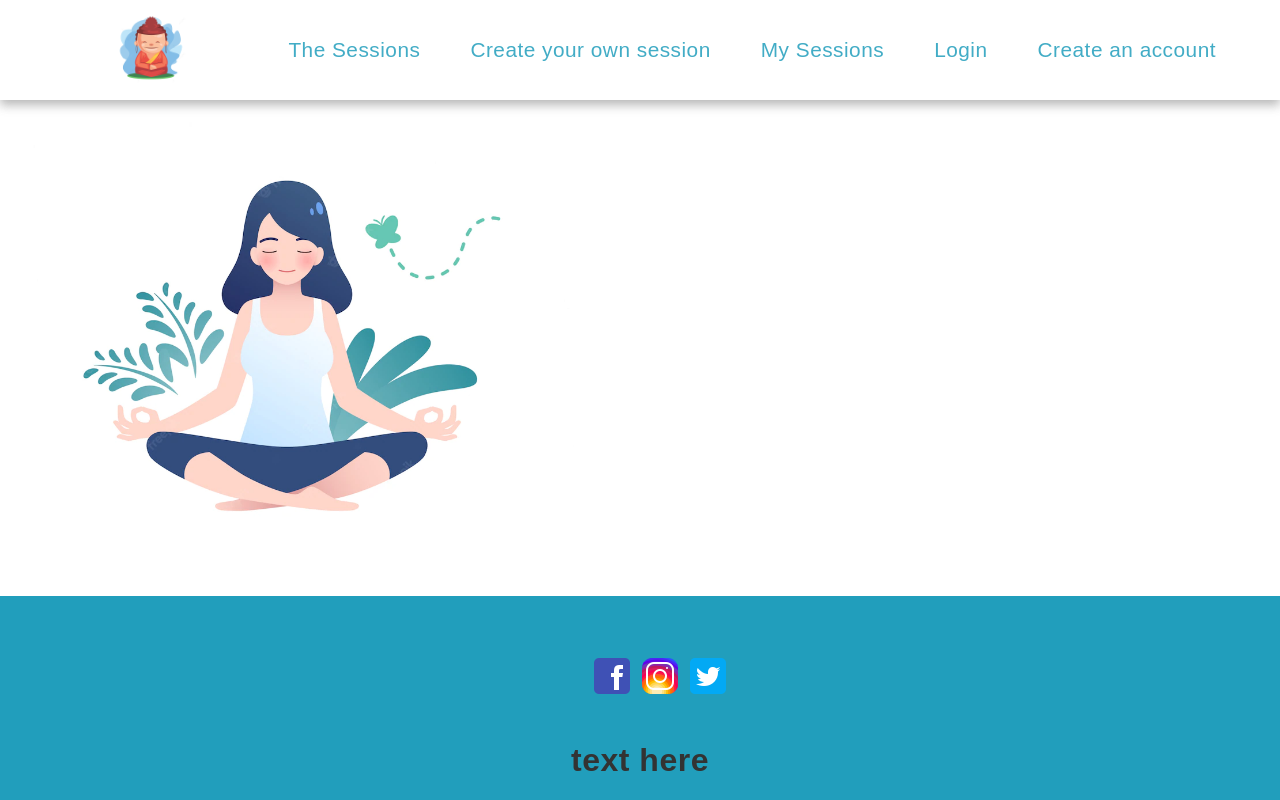
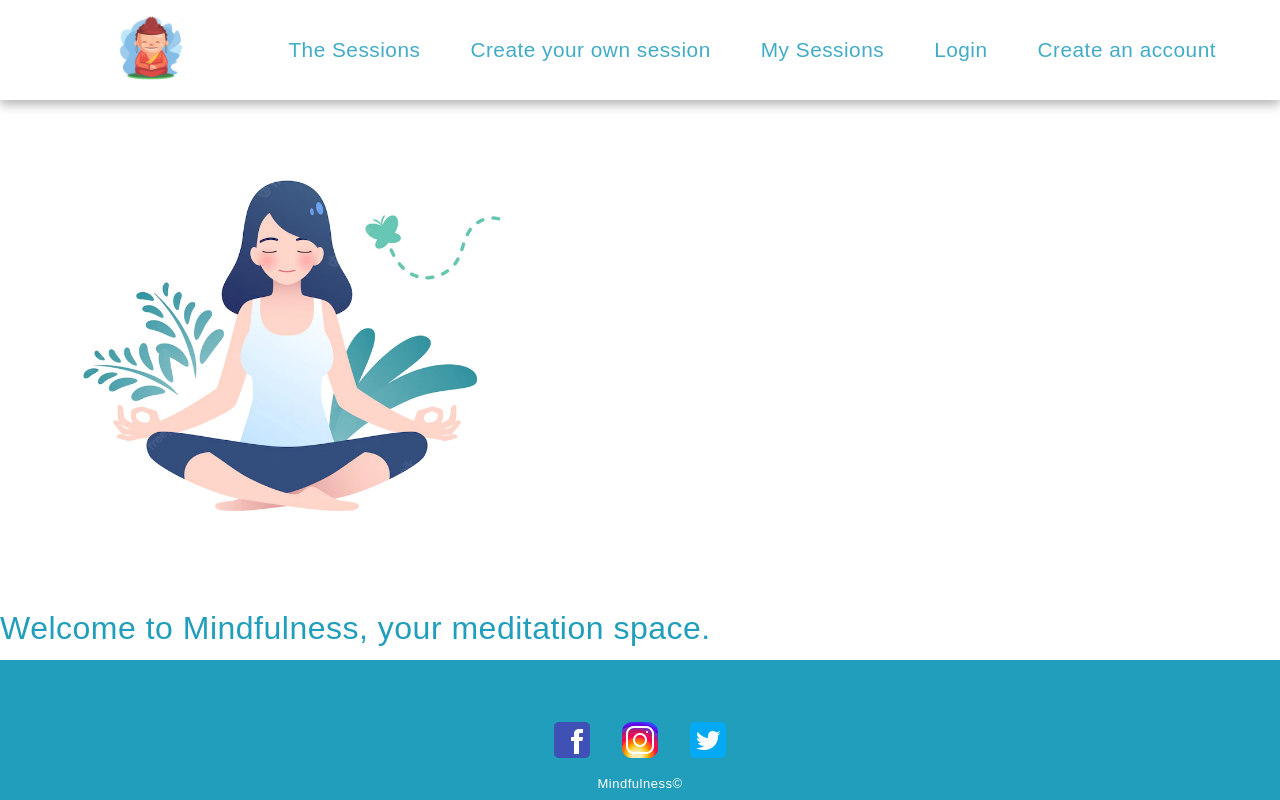
Before and after one commit to isdi-coders-2022/Arantxa-Cuello_Front-Final-Project-202201-BCN, a React (Create React App) app: page / in a window 1280 px wide. Built offline with nearby package versions, Linux system fonts and the light colour scheme.

Commit message:
footer styles done

```diff
--- a/src/components/FooterComponent/Footer.tsx
+++ b/src/components/FooterComponent/Footer.tsx
@@ -13,7 +13,6 @@
   height: auto;
   width: 100vw;
   padding-top: 40px;
-
   display: flex;
   align-items: center;
   justify-content: center;
@@ -24,6 +23,26 @@
     list-style: none;
     display: flex;
     flex-direction: row;
+    align-items: center;
+    justify-content: center;
+    padding: 0px;
+    margin-bottom: 0px;
+  }
+  li {
+    margin: 0 10px;
+  }
+  .footer-content h1 {
+    color: white;
+    text-align: center;
+    font-size: 13px;
+    font-weight: normal;
+  }
+  @media (max-width: 600px) {
+    ul {
+      display: flex;
+      margin-top: 10px;
+      margin-bottom: 20px;
+    }
   }
 `;
 
@@ -42,8 +61,8 @@
             <img src={twitter} alt="facebook-logo" />
           </li>
         </ul>
+        <h1>Mindfulness©</h1>
       </div>
-      <h1>text here</h1>
     </Banner>
   );
 };
```
